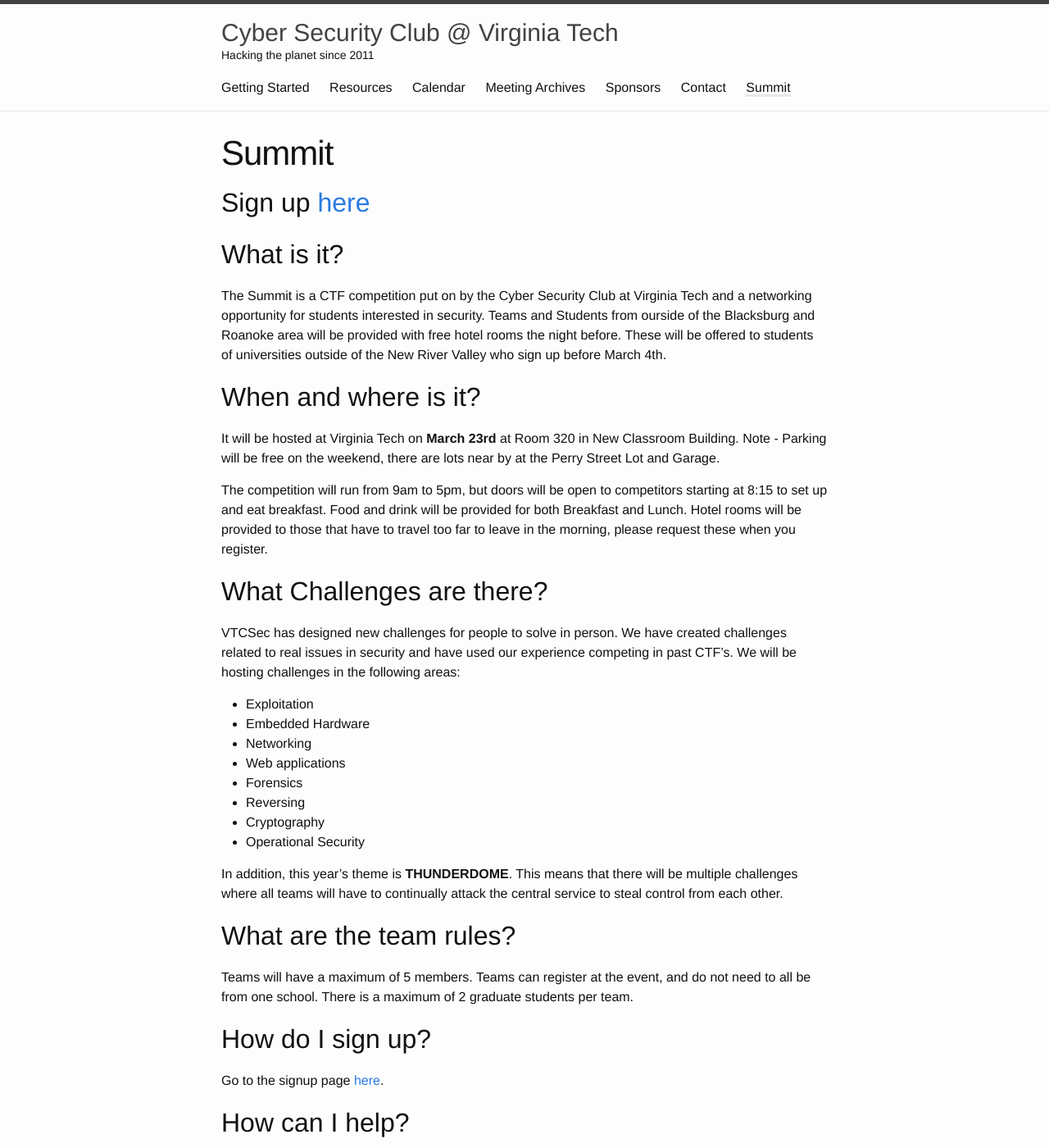
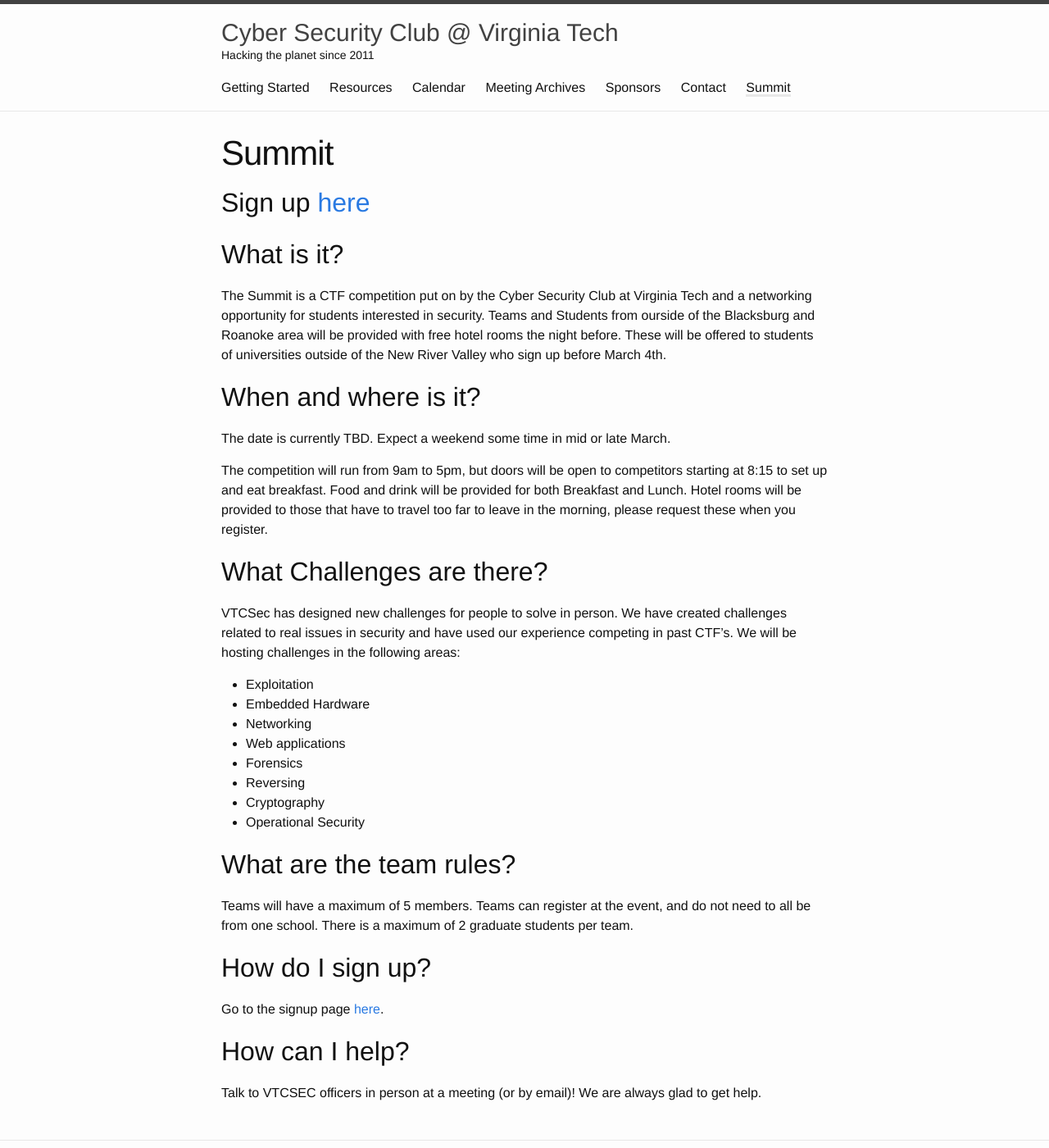
Before and after one commit to VTCSec/vtcsec.org, a Jekyll site: the page built from summit.md, in a window 1280 px wide and 1400 px high. Shown: the whole window at 82% size. Built offline with Jekyll 4.4.1, drawn with Linux system fonts in a browser that asks for light colours.

Commit message:
Update summit.md

```diff
--- a/summit.md
+++ b/summit.md
@@ -12,7 +12,7 @@
 
 ## When and where is it?
 
-It will be hosted at Virginia Tech on **March 23rd** at Room 320 in New Classroom Building. Note - Parking will be free on the weekend, there are lots near by at the Perry Street Lot and Garage.
+The date is currently TBD. Expect a weekend some time in mid or late March.
 
 The competition will run from 9am to 5pm, but doors will be open to competitors starting at 8:15 to set up and eat breakfast. Food and drink will be provided for both Breakfast and Lunch. Hotel rooms will be provided to those that have to travel too far to leave in the morning, please request these when you register.
 
@@ -31,7 +31,6 @@
 * Cryptography
 * Operational Security
 
-In addition, this year's theme is <b>THUNDERDOME</b>. This means that there will be multiple challenges where all teams will have to continually attack the central service to steal control from each other.
 
 ## What are the team rules?
 
```
